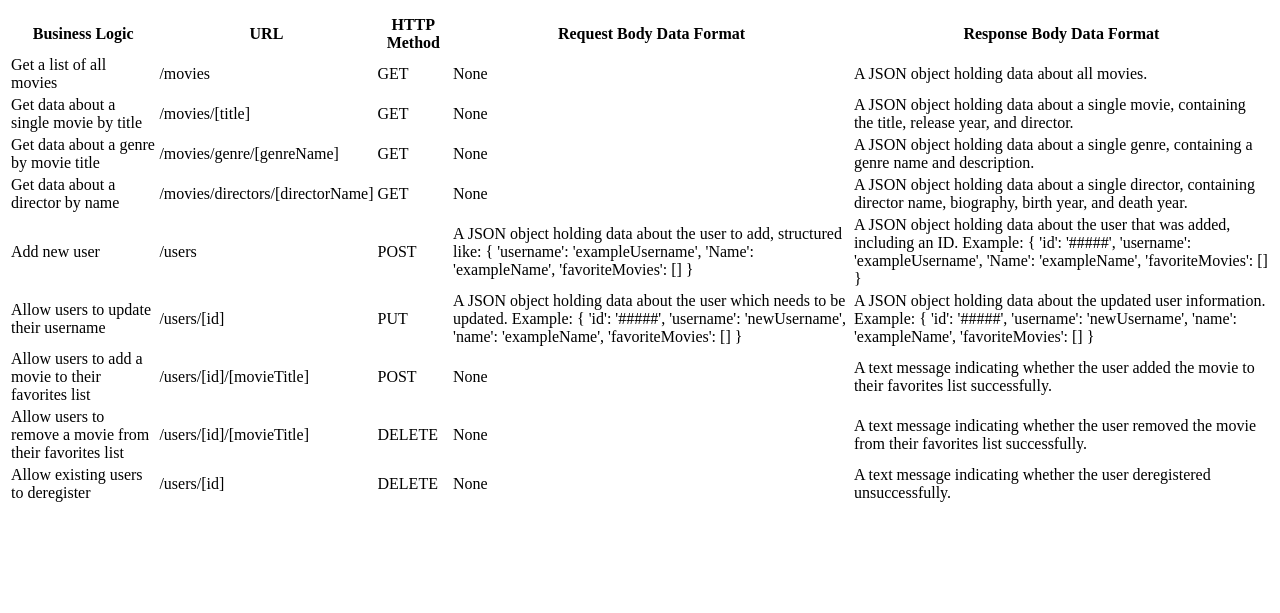
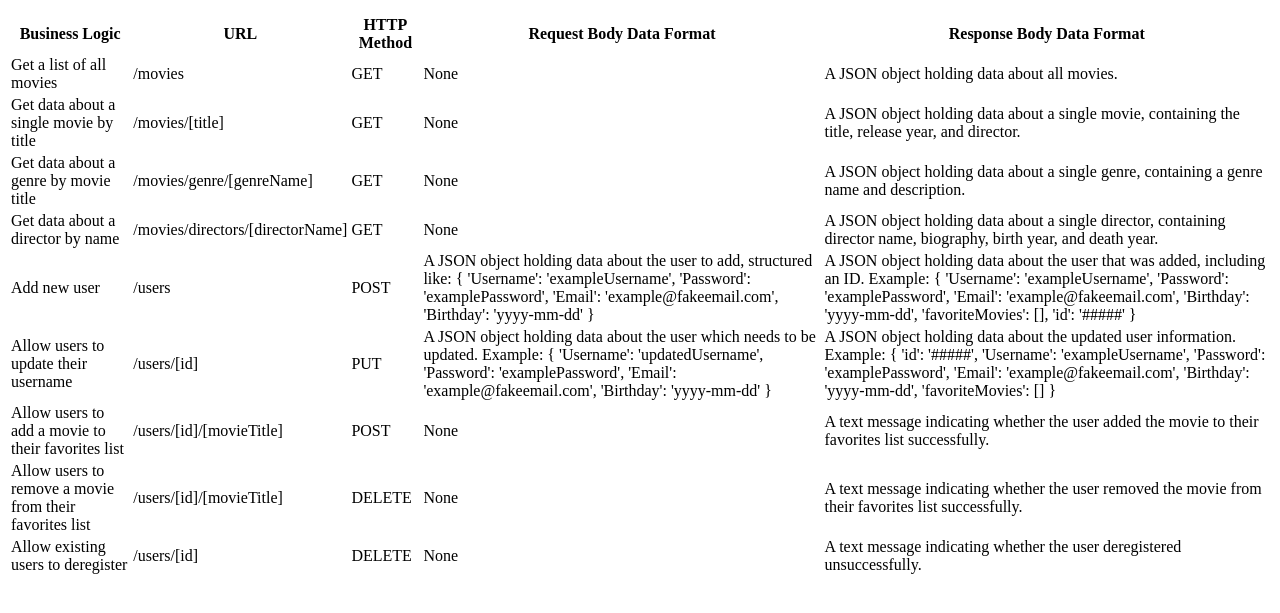
Before and after one commit to sabwood/movie_api, a website: page public/documentation.html in a window 1280 px wide. Shown: the part 119-732 px from the top of the page. Drawn offline with Linux system fonts and the light colour scheme.

Commit message:
Updated documentation.html
Updated documentation.html

```diff
--- a/public/documentation.html
+++ b/public/documentation.html
@@ -53,17 +53,20 @@
                     <td>POST</td>
                     <td>A JSON object holding data about the user to add, structured like:
                         {
-                            'username': 'exampleUsername',
-                            'Name': 'exampleName',
-                            'favoriteMovies': []
+                            'Username': 'exampleUsername',
+                            'Password': 'examplePassword',
+                            'Email': 'example@fakeemail.com',
+                            'Birthday': 'yyyy-mm-dd'
                         }
                     </td>
                     <td>A JSON object holding data about the user that was added, including an ID. Example:
                         {
-                            'id': '#####',
-                            'username': 'exampleUsername',
-                            'Name': 'exampleName',
-                            'favoriteMovies': []
+                            'Username': 'exampleUsername',
+                            'Password': 'examplePassword',
+                            'Email': 'example@fakeemail.com',
+                            'Birthday': 'yyyy-mm-dd',
+                            'favoriteMovies': [],
+                            'id': '#####'
                         }
                     </td>
                 </tr>
@@ -73,17 +76,19 @@
                     <td>PUT</td>
                     <td>A JSON object holding data about the user which needs to be updated. Example:
                         {
-                            'id': '#####',
-                            'username': 'newUsername',
-                            'name': 'exampleName',
-                            'favoriteMovies': []
+                            'Username': 'updatedUsername',
+                            'Password': 'examplePassword',
+                            'Email': 'example@fakeemail.com',
+                            'Birthday': 'yyyy-mm-dd'
                         }
                     </td>
                     <td>A JSON object holding data about the updated user information. Example:
                         {
                             'id': '#####',
-                            'username': 'newUsername',
-                            'name': 'exampleName',
+                            'Username': 'exampleUsername',
+                            'Password': 'examplePassword',
+                            'Email': 'example@fakeemail.com',
+                            'Birthday': 'yyyy-mm-dd',
                             'favoriteMovies': []
                         }
                     </td>
```
